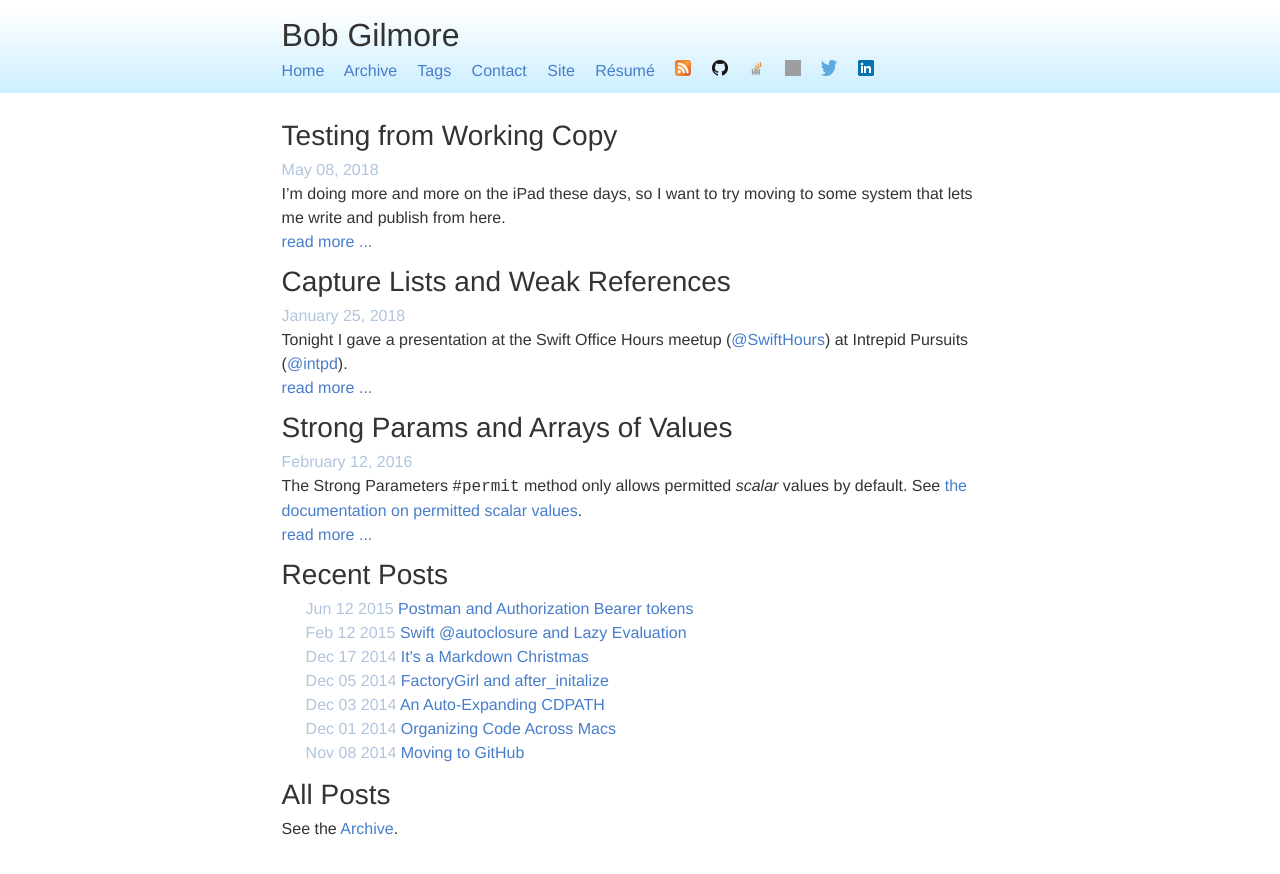
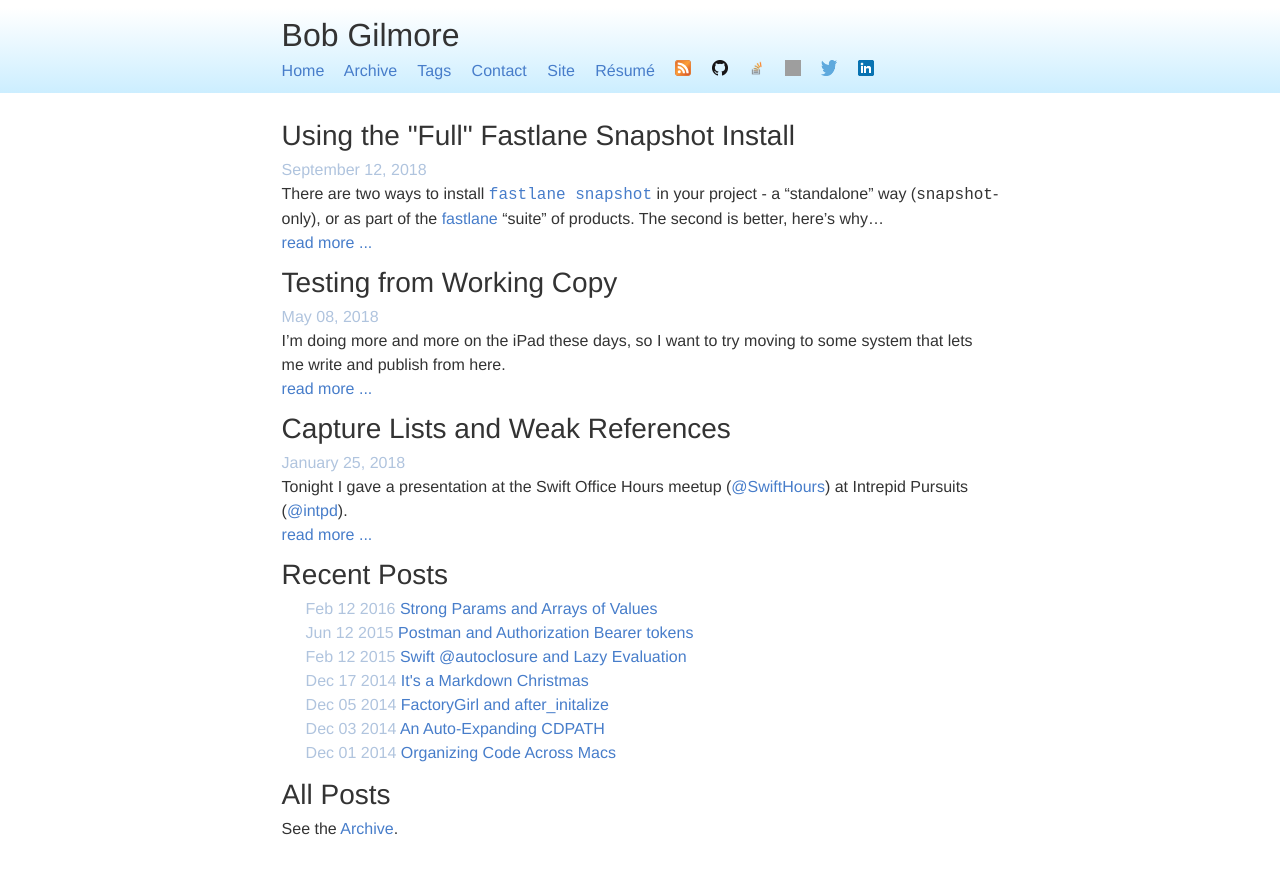
Before and after one commit to bobgilmore/bobgilmore.github.io, a Jekyll site: the page built from index.html, in a window 1280 px wide. Shown: the top 874 px of the page. Built offline with Jekyll 4.4.1, drawn with Linux system fonts in a browser that asks for light colours; grey boxes are pictures that could not be loaded.

```diff
--- a/_drafts/2018-09-10-full-fastlane-snapshot-install.md
+++ b/_posts/2018-09-12-full-fastlane-snapshot-install.md
@@ -1,9 +1,9 @@
 ---
-title: Using the "full" fastlane snapshot install
+title: Using the "Full" Fastlane Snapshot Install
 tags:
 - fastlane
 - ios
-date: 2018-09-10 08:00:00
+date: 2018-09-12 22:30:00
 layout: post
 ---
 There are two ways to install [`fastlane snapshot`](https://docs.fastlane.tools/getting-started/ios/screenshots/) in your project - a "standalone" way (`snapshot`-only), or as part of the [fastlane](https://docs.fastlane.tools) "suite" of products. The second is better, here's why...
```
